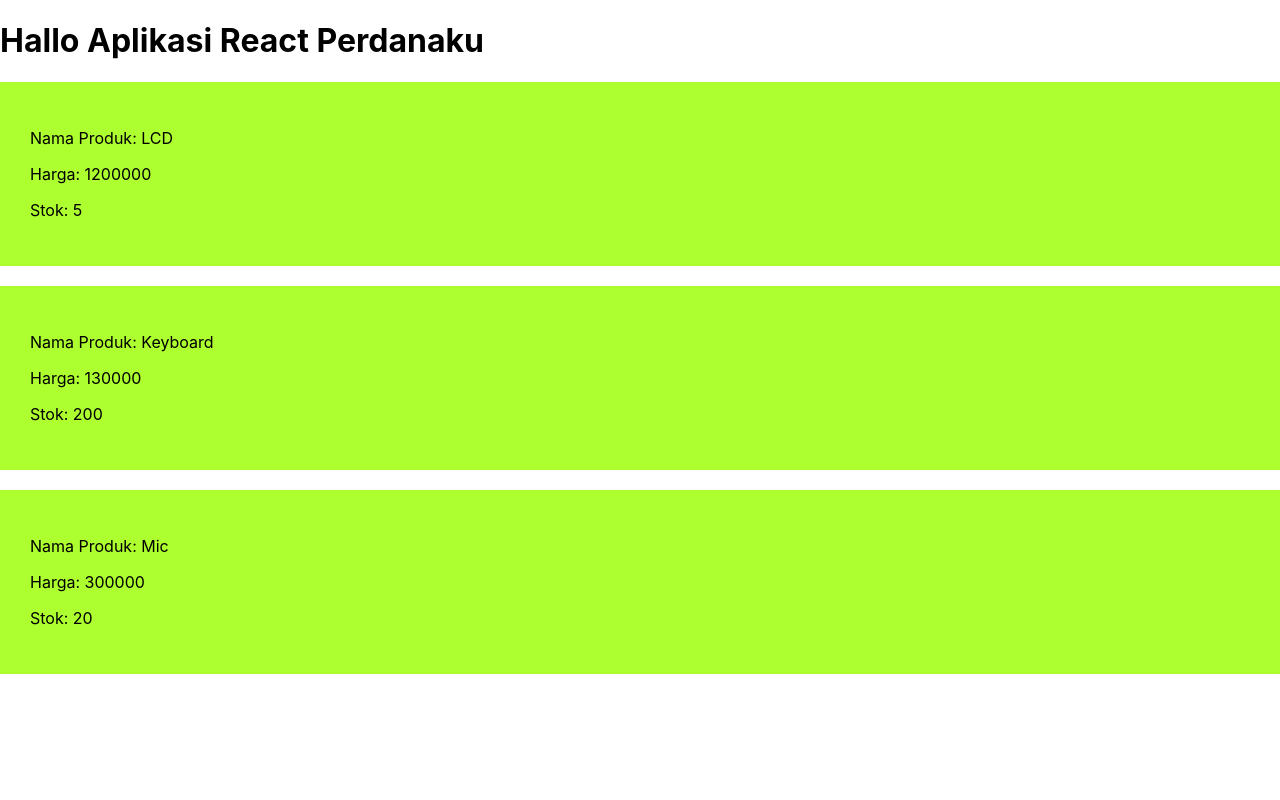
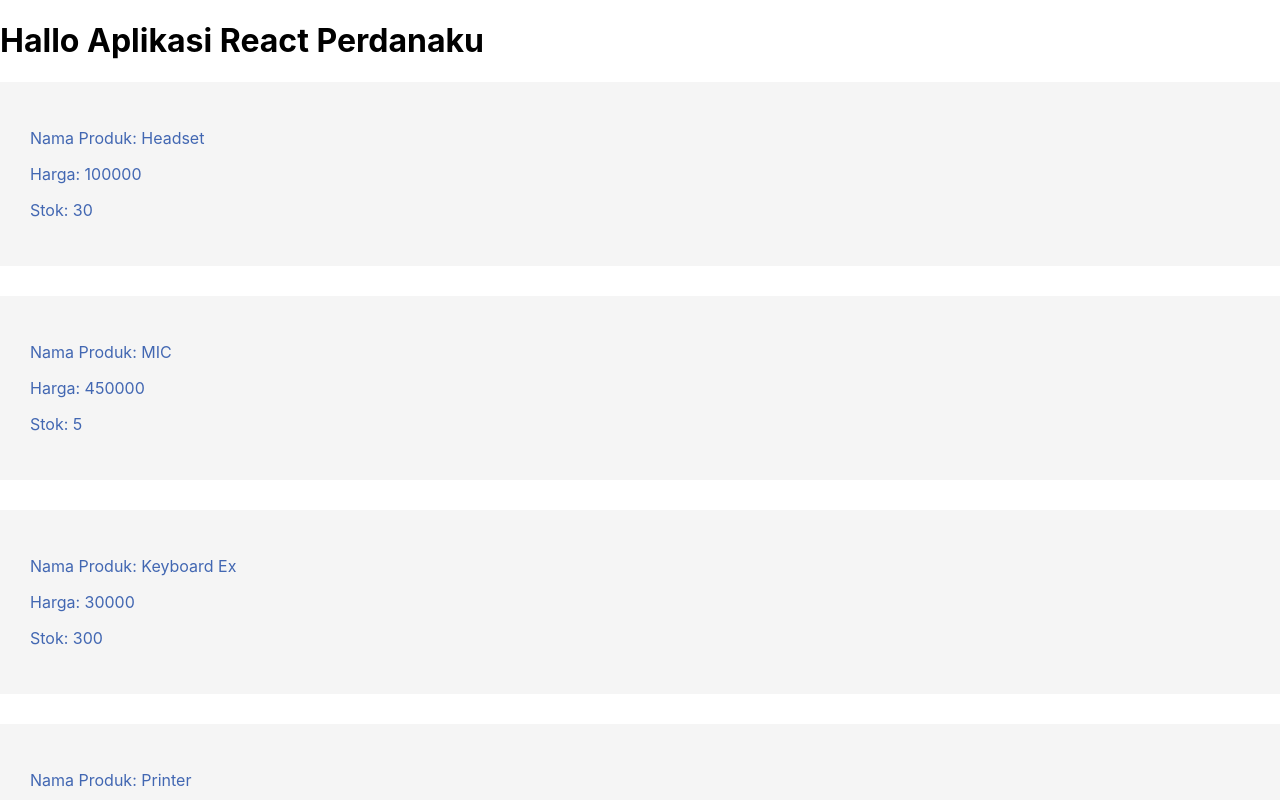
Before and after one commit to purwokang/wsl-idrcorner-react-tutorial1, a React (Create React App) app: page / in a window 1280 px wide. Shown: the top 800 px of the page. Built offline with nearby package versions, Linux system fonts and the light colour scheme.

Commit message:
mapping state di App.js

```diff
--- a/src/App.js
+++ b/src/App.js
@@ -2,16 +2,24 @@ import React, { Component } from 'react'
 import Produk from './Produk'
 
 class App extends Component {
+
+  state = {
+    produk: [
+      { id: 1, namaProduk: 'Headset', harga: 100000, stok: 30 },
+      { id: 2, namaProduk: 'MIC', harga: 450000, stok: 5 },
+      { id: 3, namaProduk: 'Keyboard Ex', harga: 30000, stok: 300 },
+      { id: 4, namaProduk: 'Printer', harga: 400000, stok: 15 },
+      { id: 5, namaProduk: 'Hardisk', harga: 1600000, stok: 100 },
+      { id: 6, namaProduk: 'Mini Flashdisk', harga: 150000, stok: 40 },
+      { id: 7, namaProduk: 'RAM 4 GB', harga: 800000, stok: 2 }
+    ]
+  }
+
   render() {
     return (
       <div>
         <h1>Hallo Aplikasi React Perdanaku</h1>
-        <Produk namaProduk='LCD' harga='1200000' stok='5' />
-        <br />
-        <Produk namaProduk='Keyboard' harga='130000' stok='200' />
-        <br />
-        <Produk namaProduk='Mic' harga='300000' stok='20' />
-        <br />
+        <Produk produkProduk={this.state.produk} />
       </div>
     )
   }
--- a/src/Produk.js
+++ b/src/Produk.js
@@ -3,13 +3,23 @@ import React, { Component } from 'react';
 class Produk extends Component {
     render() {
 
-        const { namaProduk, harga, stok } = this.props
+        const { produkProduk } = this.props
+        // penulisan sama dengan ini:
+        // const produkProduk = this.props.produkProduk;
+
+        const listProduk = produkProduk.map(produk => {
+            return (
+                <div className='kotak' key={produk.id} >
+                    <p>Nama Produk: {produk.namaProduk}</p>
+                    <p>Harga: {produk.harga}</p>
+                    <p>Stok: {produk.stok}</p>
+                </div>
+            )
+        })
 
         return (
-            <div className='kotak'>
-                <p>Nama Produk: {namaProduk}</p>
-                <p>Harga: {harga}</p>
-                <p>Stok: {stok}</p>
+            <div>
+                {listProduk}
             </div>
         )
     }
--- a/src/index.css
+++ b/src/index.css
@@ -14,5 +14,7 @@ code {
 
 .kotak {
   padding: 30px;
-  background: greenyellow;
+  background: whitesmoke;
+  margin-bottom: 30px;
+  color: #4267b2;
 }
```
